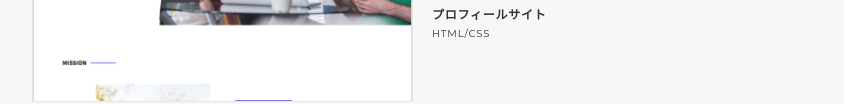
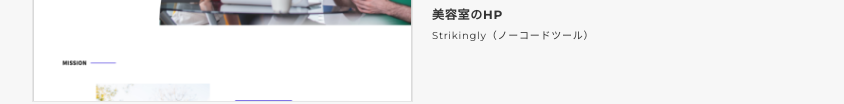
Before and after one commit to MIYUKI-ponpon/samurai-terakoya, a plain HTML site: page portfolio/index.html in a window 1280 px wide. Shown: the part 1021-1125 px from the top of the page, without its empty margins (8-852 px from the left). Drawn offline with nearby package versions, Linux system fonts and the light colour scheme.

Commit message:
Add files via upload

```diff
--- a/portfolio/index.html
+++ b/portfolio/index.html
@@ -55,8 +55,8 @@
 
             <a class="works-item" href="works-2.html">
               <div class="works-img"><img src="img/works/html2.png" alt="html2" /></div>
-              <p class="works-name">プロフィールサイト</p>
-              <p class="works-info">HTML/CSS</p>
+              <p class="works-name">美容室のHP</p>
+              <p class="works-info">Strikingly（ノーコードツール）</p>
             </a>
             <!--
             <a class="works-item" href="works-3.html">
```
Also changed, not shown: portfolio/works-1.html (+1 -1 lines).
